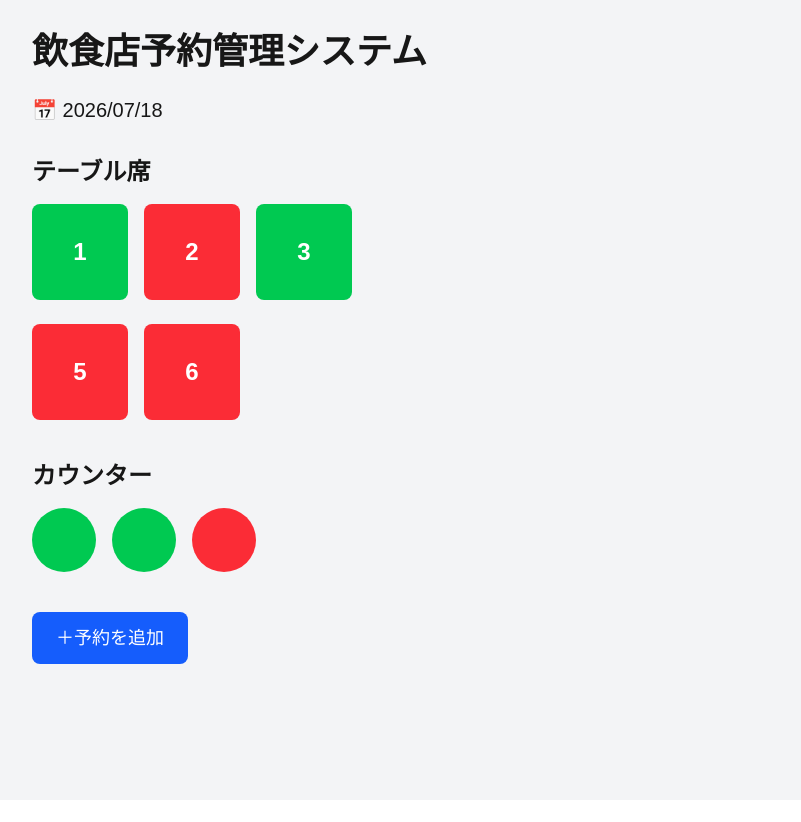
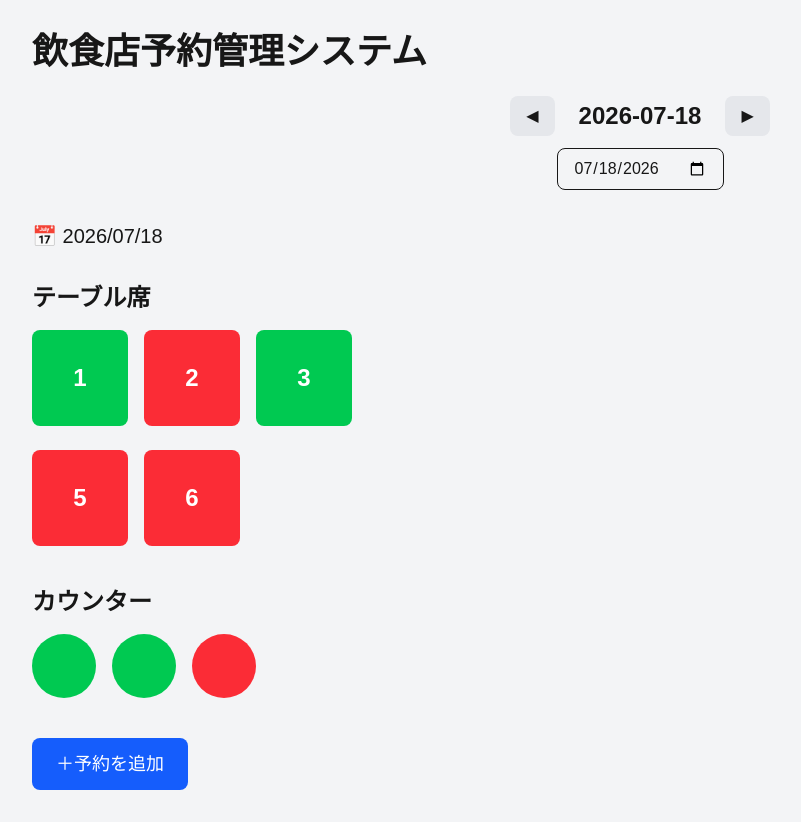
Before and after one commit to rockcut/restaurant-reservation-system, a Next.js app in the folder frontend/: page / in a window 1280 px wide. Shown: the whole page, without its empty margins (0-801 px from the left). Before the commit the page ends 800 px from the top, so only its background shows below. Built offline with nearby package versions, Linux system fonts and the light colour scheme.

Commit message:
feat: synchronize date display with date picker

```diff
--- a/frontend/app/page.tsx
+++ b/frontend/app/page.tsx
@@ -1,9 +1,13 @@
+import DateNavigator from "@/components/DateNavigator";
+
 export default function Home() {
   return (
     <main className="min-h-screen bg-gray-100 p-8">
       <h1 className="mb-6 text-4xl font-bold">
         飲食店予約管理システム
       </h1>
+
+      <DateNavigator />
 
       <p className="mb-8 text-xl">
         📅 2026/07/18
--- /dev/null
+++ b/frontend/components/DateNavigator.tsx
@@ -0,0 +1,33 @@
+"use client";
+
+import { useState } from "react";
+
+export default function DateNavigator() {
+
+  const [selectedDate, setSelectedDate] = useState("2026-07-18");
+
+  return (
+    <div className="mb-8 flex flex-col items-center gap-3">
+      <div className="flex items-center gap-6">
+        <button className="rounded-lg bg-gray-200 px-4 py-2 hover:bg-gray-300">
+          ◀
+        </button>
+
+        <h2 className="text-2xl font-bold">
+          {selectedDate}
+        </h2>
+
+        <button className="rounded-lg bg-gray-200 px-4 py-2 hover:bg-gray-300">
+          ▶
+        </button>
+      </div>
+
+      <input
+        type="date"
+        value={selectedDate}
+        onChange={(e) => setSelectedDate(e.target.value)}
+        className="rounded-lg border px-4 py-2"
+      />
+    </div>
+  );
+}
```
Also changed, not shown: frontend/components/Seat.tsx (renamed from frontend/app/components/Seat.tsx).
